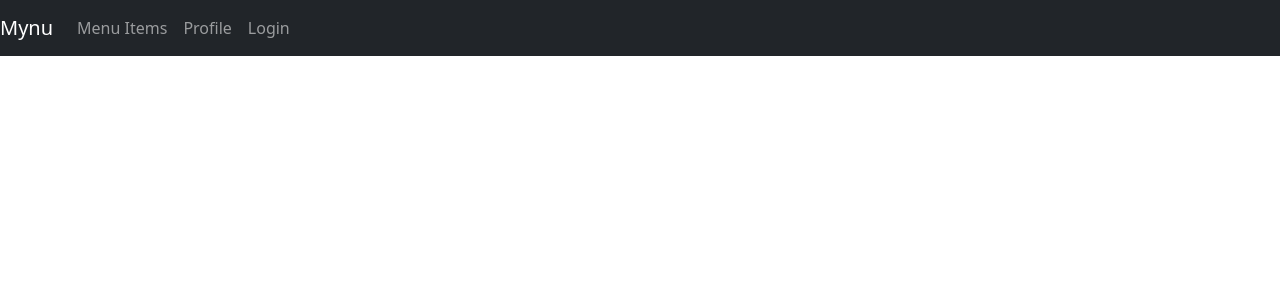
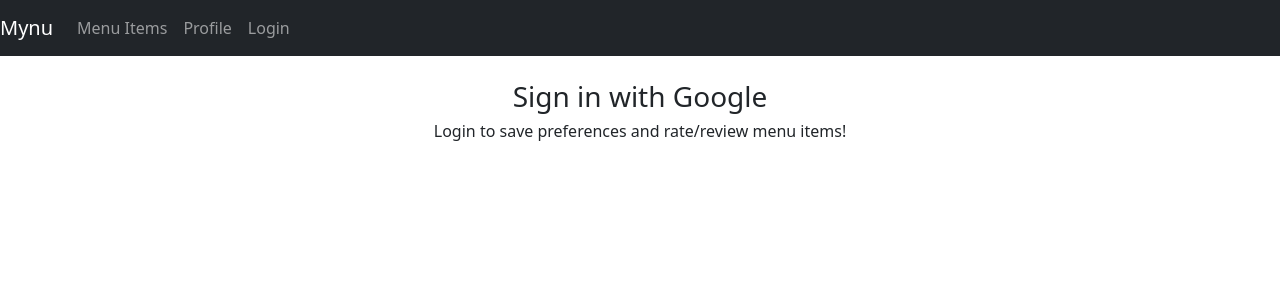
Before and after one commit to akivabrookler/mynu, a React (Create React App) app in the folder mynu/: page /login in a window 1280 px wide. Shown: the top 300 px of the page. Built offline with nearby package versions, Linux system fonts and the light colour scheme.

Commit message:
Add: redirect to Login from Home, style
* Home has redirect link to the Login page.
* Login page displays short message.

```diff
--- a/mynu/src/components/Home.component.js
+++ b/mynu/src/components/Home.component.js
@@ -9,6 +9,7 @@ export default class Home extends Component {
                 <h1 class="display-4 text-center font-weight-bold">Mynu</h1>
                 <h1 class="text-center font-italic font-weight-light">My Menu, Built Just For You</h1>
                 <h5 > <Link class="text-center font-weight-light text-info text-decoration-none"  to="/menu">Click to start building your menu!</Link></h5>
+                <h5 > <Link class="text-center font-weight-light text-info text-decoration-none"  to="/login">Login</Link></h5>
             </div>
         );
     }
--- a/mynu/src/components/Login.component.js
+++ b/mynu/src/components/Login.component.js
@@ -1,4 +1,4 @@
-import React, { Component} from 'react';
+import React, { Component } from 'react';
 import { useNavigate } from "react-router-dom";
 import { GoogleLogin } from '@react-oauth/google';
 import jwt_decode from "jwt-decode";
@@ -21,9 +21,9 @@ export default function Login() {
             email: decoded.email
         }
 
-        const res = await axios.post(config.api_url +'login/add', profile)
+        const res = await axios.post(config.api_url + 'login/add', profile)
 
-        if (res.data.slice(0,13) === "Existing User") {
+        if (res.data.slice(0, 13) === "Existing User") {
             sessionStorage.setItem("currentUID", res.data.slice(15))
             navigate('/profile')
             return (<Navbar />).forceUpdateHandler
@@ -44,10 +44,19 @@ export default function Login() {
 
     return (
         <div>
-            <GoogleLogin
-                onSuccess={handleLogin}
-                onError={handleFailure}
-            />
+            <div class='d-flex justify-content-center'>
+                <h3>Sign in with Google</h3>
+            </div>
+            <div class='d-flex justify-content-center'>
+                <h6> Login to save preferences and rate/review menu items!</h6>
+            </div>
+            <div class='d-flex justify-content-center'>
+                <GoogleLogin
+                    size='large'
+                    onSuccess={handleLogin}
+                    onError={handleFailure}
+                />
+            </div>
         </div>
     )
 }
```
